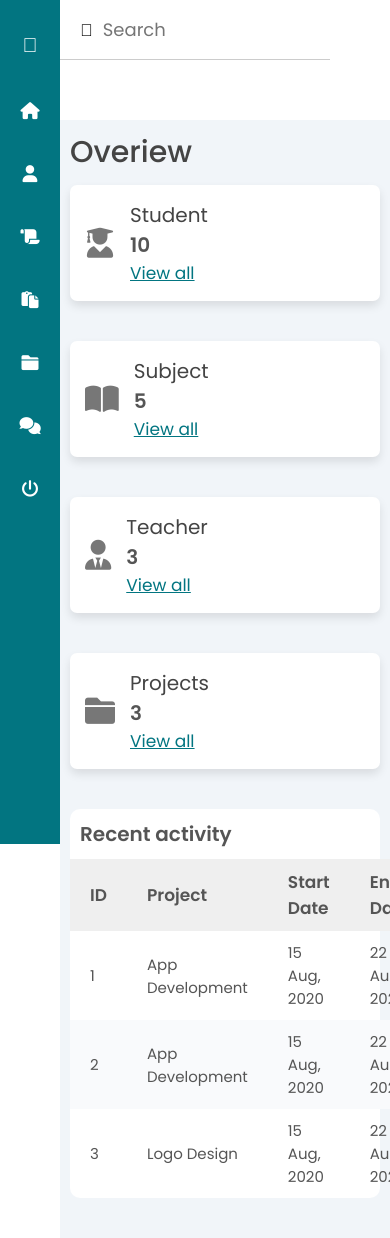
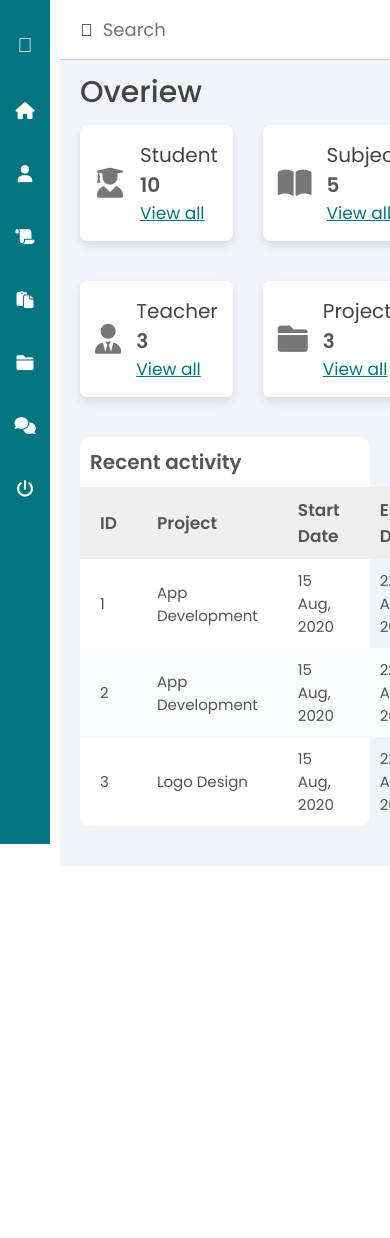
Before and after one commit to Archiroo/CongNgheWeb, a PHP site: page /teacher/index.php in a window 390 px wide; the page is wider, and only the part inside the window is pictured. After the commit the page ends 866 px from the top of that part, so only its background shows below. Run offline with PHP 8.4, Linux system fonts and the light colour scheme; some libraries are stand-ins or nearby versions.

Commit message:
sửa lỗi

```diff
--- a/teacher/css/teacher.css
+++ b/teacher/css/teacher.css
@@ -118,14 +118,15 @@ html{
     margin-left: 24rem;
     transition: margin-left 500ms;
 }
-header{ /*kính tìm kiếm, textbox,chuông, tin nhắn*/
+header{
+    position: fixed;
     top: 0;
     left: 24rem; /*độ rộng của menu*/
     z-index: 100;
     width: calc(100% - 24rem);
     background: #fff;
     padding: 0rem 2rem;
-    height: 6rem; /*chiều cao item là 60px*/
+    height: 6rem; /*chiều cao item là 6rem*/
     display: flex;
     align-items: center;
     justify-content: space-between;
@@ -159,7 +160,7 @@ header{ /*kính tìm kiếm, textbox,chuông, tin nhắn*/
 
 /* 4 Ô */
 main {
-    margin-top: 60px;
+    margin-top: 6rem;
     background: #f1f5f9;
     min-height: 90vh;
     padding: 1rem 2rem;
@@ -310,9 +311,10 @@ tbody tr:nth-child(even) { /*xen kẽ*/
 
 
 
+/* RESPONVSIVE */
 @media only screen and (max-width: 1200px) {
     .sidebar {
-        width: 60px;
+        width: 5rem;
         z-index: 150;
     }
 
@@ -328,12 +330,12 @@ tbody tr:nth-child(even) { /*xen kẽ*/
     }
 
     .main-content {
-        margin-left: 60px;
+        margin-left: 6rem;
     }
 
     .main-content header {
-        left: 60px;
-        width: calc(100% - 60px);
+        left: 6rem;
+        width: calc(100% - 6rem);
     }
 
     #sidebar-toggle:checked ~ .sidebar {
@@ -355,11 +357,11 @@ tbody tr:nth-child(even) { /*xen kẽ*/
     }
 
     #sidebar-toggle:checked ~ .main-content {
-        margin-left: 60px;
+        margin-left: 6rem;
     }
 
     #sidebar-toggle:checked ~ .main-content header {
-        left: 60px;
+        left: 6rem;
     }
 }
 
@@ -367,23 +369,7 @@ tbody tr:nth-child(even) { /*xen kẽ*/
     .dash-cards {
         grid-template-columns: repeat(2,1fr);
     }
-
     .card-single {
         margin-bottom: 1rem;
     }
 }
-
-@media only screen and (max-width: 600px) {
-    .dash-cards {
-        grid-template-columns: 100%;
-    }
-    /* Mai sửa */
-
-}
-
-@media only screen and (max-width: 450px) {
-    main {
-        padding-left: 1rem;
-        padding-right: 1rem;
-    }
-}
--- a/teacher/index.php
+++ b/teacher/index.php
@@ -11,7 +11,9 @@ include('search.php');
                     <div>
                         <h5>Student</h5>
                         <h4>10</h4>
-                        <a href="">View all</a>
+                        <a href="student.php">
+                            View all
+                        </a>
                     </div>
                 </div>
             </div>
@@ -21,7 +23,9 @@ include('search.php');
                     <div>
                         <h5>Subject</h5>
                         <h4>5</h4>
-                        <a href="">View all</a>
+                        <a href="subject.php">
+                            View all
+                        </a>
                     </div>
                 </div>
             </div>
@@ -31,7 +35,9 @@ include('search.php');
                     <div>
                         <h5>Teacher</h5>
                         <h4>3</h4>
-                        <a href="">View all</a>
+                        <a href="teacher.php">
+                            View all
+                        </a>
                     </div>
                 </div>
             </div>
@@ -41,7 +47,9 @@ include('search.php');
                     <div>
                         <h5>Projects</h5>
                         <h4>3</h4>
-                        <a href="">View all</a>
+                        <a href="project.php">
+                            View all
+                        </a>
                     </div>
                 </div>
             </div>
--- a/teacher/search.php
+++ b/teacher/search.php
@@ -9,7 +9,7 @@ include('header.php');
         </div>
         <div class="social-icons">
             <div>
-                <img src="../image/user_1.jpg" alt="" width="100px">
+                <img src="../image/user_1.jpg" alt="">
             </div>
         </div>
     </header>
```
Also changed, not shown: teacher/teacher.php (added).
